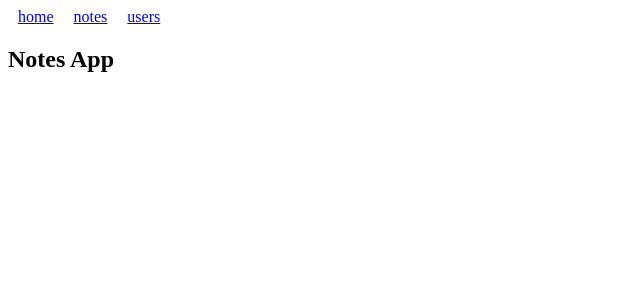
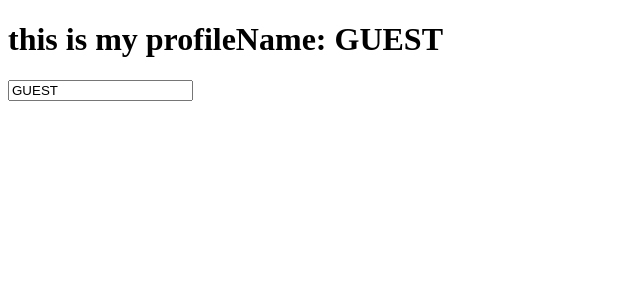
Before and after one commit to SAVEEN-J/React_practises, a React (Create React App) app: page / in a window 1280 px wide. Shown: the top 300 px of the page, without its empty margins (0-640 px from the left). Built offline with nearby package versions, Linux system fonts and the light colour scheme.

Commit message:
profile name

```diff
--- a/src/App.js
+++ b/src/App.js
@@ -1,93 +1,109 @@
-// without React Router
-import React, { useState } from 'react';
-// import { BrowserRouter as Router} from 'react-router-dom';
-// import { Link, BrowserRouter as Router} from 'react-router-dom';
 
 
-import { Link, Route, BrowserRouter as Router, Routes, useParams } from 'react-router-dom';
+//   Session task – profile name changes
 
-function Home() {
+//   Implement a React component that allows users to change their profile name using the Context API.
+//   - the component should consist of two parts: a parent component called App and
+//   - a child component called Profile.
+
+//   The App component should:
+//     - Import necessary dependencies from the React library
+//     - Create a context object using the createContext function from React.
+//     - Define a state variable called profileName using the useState hook and set its initial value to an empty string.
+//     - Wrap the Profile component with the context provider component, passing the profileName state and its corresponding setter function as the vallue prop.
+
+//   The Profile component should:
+//     - Import necessary dependencies from the React library
+//     - Use the useContext hook to access the profileName state variable and its setter function from the context.
+//     - Render an input field where users can enter their profile name, with its value set to the profileName state variable.
+//     - Add an onChange event handler to the input field that updates the profileName state variable with the entered value using the setter function.
+//     - Make sure to export the App component as the default import.
+// */
+
+// Import necessary dependencies from the React library
+
+
+// import React, { createContext, useContext, useState } from 'react';
+
+// // Create a context object using the createContext function from React.
+// const ProfileContext = createContext();
+
+// // The Profile component
+// function Profile() {
+//   // Use the useContext hook to access the profileName state variable and its setter function from the context.
+//   const { profileName, setProfileName } = useContext(ProfileContext);
+
+//   // Add an onChange event handler to the input field that updates the profileName state variable with the entered value using the setter function.
+//   let onChangeProfileNameHandler = (event) => {
+//     setProfileName(event.target.value);
+//     // console.log(event.target.value);
+//   }
+
+//   // Render an input field where users can enter their profile name, with its value set to the profileName state variable.
+//   return (
+//     <div>
+//       <h2>Profile Name: { profileName }</h2>
+//       <input
+//         type='text'
+//         value={profileName}
+//         onChange={onChangeProfileNameHandler}
+//       />
+//     </div>
+//   )
+// }
+
+// function App() {
+
+//   // Define a state variable called profileName using the useState hook and set its initial value to an empty string.
+//   const [profileName, setProfileName] = useState('');
+
+//   // Wrap the Profile component with the context provider component, passing the profileName state and its corresponding setter function as the vallue prop.
+//   return (
+//     <div>
+//       <ProfileContext.Provider value={{profileName, setProfileName}}>
+//         <Profile />
+//       </ProfileContext.Provider>
+//     </div>
+//   )
+// }
+
+// // Make sure to export the App component as the default import.
+// export default App;
+
+
+import React, { useContext, useState } from 'react'
+import { createContext } from 'react'
+
+const context=createContext();
+function Profile(params) {
+   const{profileName,setProfileName}=useContext(context)
+
+   let hadleChange=(e)=>{
+    setProfileName(e.target.value)
+
+
+   }
+  return(
+    <>
+  <h1>this is my profileName: {profileName}</h1>
+    <input type='text'  value={profileName} onChange={hadleChange} />
+    </>
+  )
+
+}
+
+function App() {
+  const[profileName,setProfileName]=useState("GUEST");
   return (
-    <div>
-      <h2>Notes App</h2>
-    </div>
+   <>
+  <context.Provider value={{profileName,setProfileName}}>
+    <Profile/>
+
+
+   </context.Provider>
+
+   </>
   )
 }
 
-function Note({notes}) {
-  //useParams is usedto get parameter in link 2.31.12
-  const id = useParams().id;
-  const note = notes.find(n => n.id === Number(id));
-
-  return (
-    <div>
-      <h2>{note.content}</h2>
-    </div>
-  )
-}
-
-function Notes({ notes }) {
-  return (
-    <div>
-      <h2>Notes</h2>
-      <ul>
-        {
-          notes.map(note =>
-            <li key={note.id}><Link to={`/notes/${note.id}`}>{ note.content }</Link></li>
-          )
-        }
-      </ul>
-    </div>
-  )
-}
-
-function Users() {
-  return (
-    <div>
-      <h2>Users App</h2>
-    </div>
-  )
-}
-
-function App() {
-
-  const notes = [
-    {
-      id: 1,
-      content: 'Javascript'
-    },
-    {
-      id: 2,
-      content: 'ReactJS'
-    },
-    {
-      id: 3,
-      content: 'NodeJS'
-    }
-  ];
-
-  const padding = {
-    padding: 10
-  };
-
-  return (
-    // step1 rout no use a itsis not shgowing history
-    //instant oif a link we use Link
-    <Router>
-          <div>
-            <Link to='/' style={padding}>home</Link>
-            <Link to='/notes' style={padding}>notes</Link>
-            <Link to='/users' style={padding}>users</Link>
-          </div>
-
-        <Routes>
-          <Route path='/notes/:id' element={ <Note notes={notes}/> } />
-          <Route path='/users' element={ <Users /> } />
-          <Route path='/notes' element={<Notes notes={notes} /> } />
-          <Route path='/' element={ <Home /> } />
-        </Routes>
-    </Router>
-  )
-}
-
-export default App;
+export default App
```
